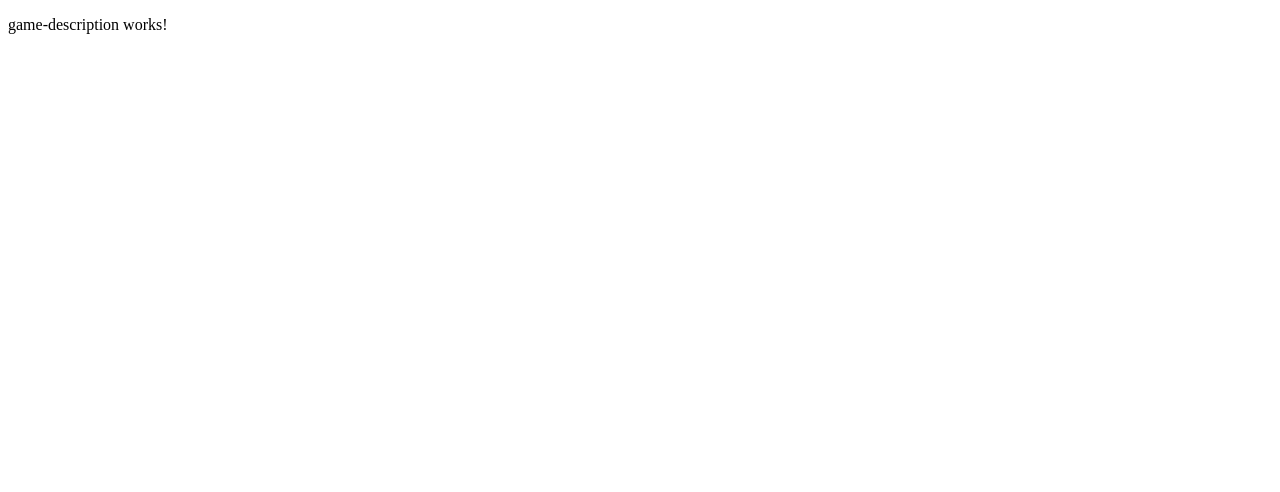
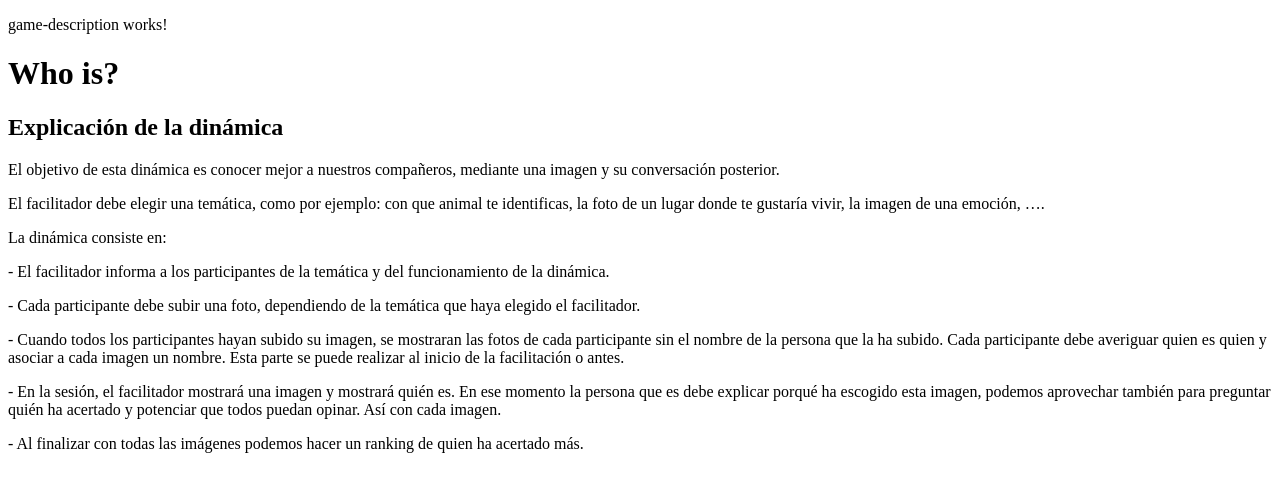
Before and after one commit to gastonvalle/IceBreakers, an Angular app in the folder IceBreakersFront/: page / in a window 1280 px wide. Shown: the top 492 px of the page. Built offline with nearby package versions, Linux system fonts and the light colour scheme.

Commit message:
Modify game-description v1

```diff
--- a/IceBreakersFront/src/app/components/game-description/game-description.component.html
+++ b/IceBreakersFront/src/app/components/game-description/game-description.component.html
@@ -1 +1,11 @@
 <p>game-description works!</p>
+<h1>{{gametitle}}</h1>
+<h2>Explicación de la dinámica</h2>
+<p>El objetivo de esta dinámica es conocer mejor a nuestros compañeros, mediante una imagen y su conversación posterior.</p>
+<p>El facilitador debe elegir una temática, como por ejemplo: con que animal te identificas, la foto de un lugar donde te gustaría vivir, la imagen de una emoción, ….</p>
+<p>La dinámica consiste en:</p>
+<p> - El facilitador informa a los participantes de la temática y del funcionamiento de la dinámica.</p>
+<p> - Cada participante debe subir una foto, dependiendo de la temática que haya elegido el facilitador.</p>
+<p> - Cuando todos los participantes hayan subido su imagen, se mostraran las fotos de cada participante sin el nombre de la persona que la ha subido. Cada participante debe averiguar quien es quien y asociar a cada imagen un nombre. Esta parte se puede realizar al inicio de la facilitación o antes.</p>
+<p> - En la sesión, el facilitador mostrará una imagen y mostrará quién es. En ese momento la persona que es debe explicar porqué ha escogido esta imagen, podemos aprovechar también para preguntar quién ha acertado y potenciar que todos puedan opinar. Así con cada imagen.</p>
+<p> - Al finalizar con todas las imágenes podemos hacer un ranking de quien ha acertado más.</p>
--- a/IceBreakersFront/src/app/components/game-description/game-description.component.ts
+++ b/IceBreakersFront/src/app/components/game-description/game-description.component.ts
@@ -7,7 +7,11 @@ import { Component, OnInit } from '@angular/core';
 })
 export class GameDescriptionComponent implements OnInit {
 
-  constructor() { }
+  public gametitle: string;
+
+  constructor() {
+    this.gametitle = "Who is?"
+   }
 
   ngOnInit(): void {
   }
```
